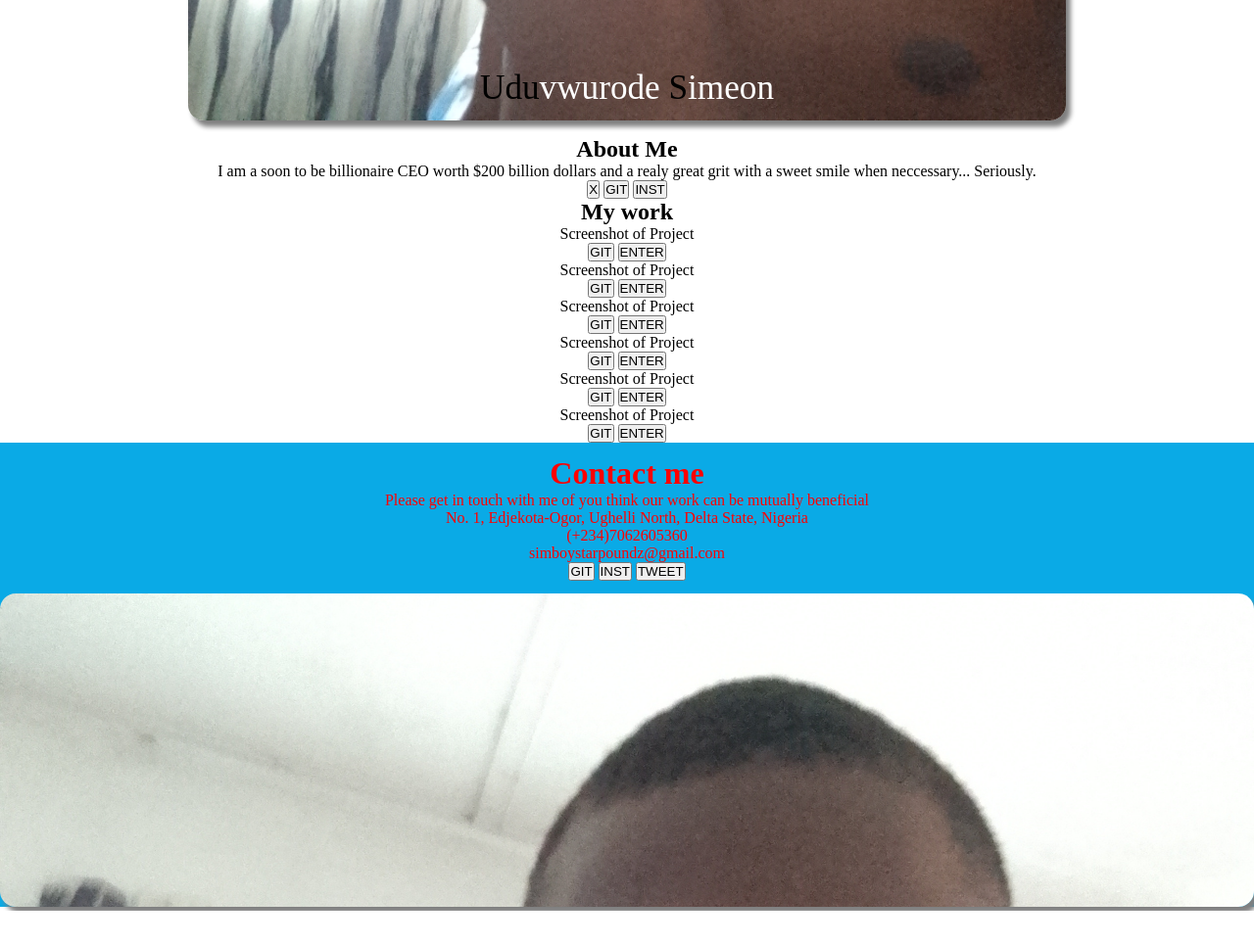
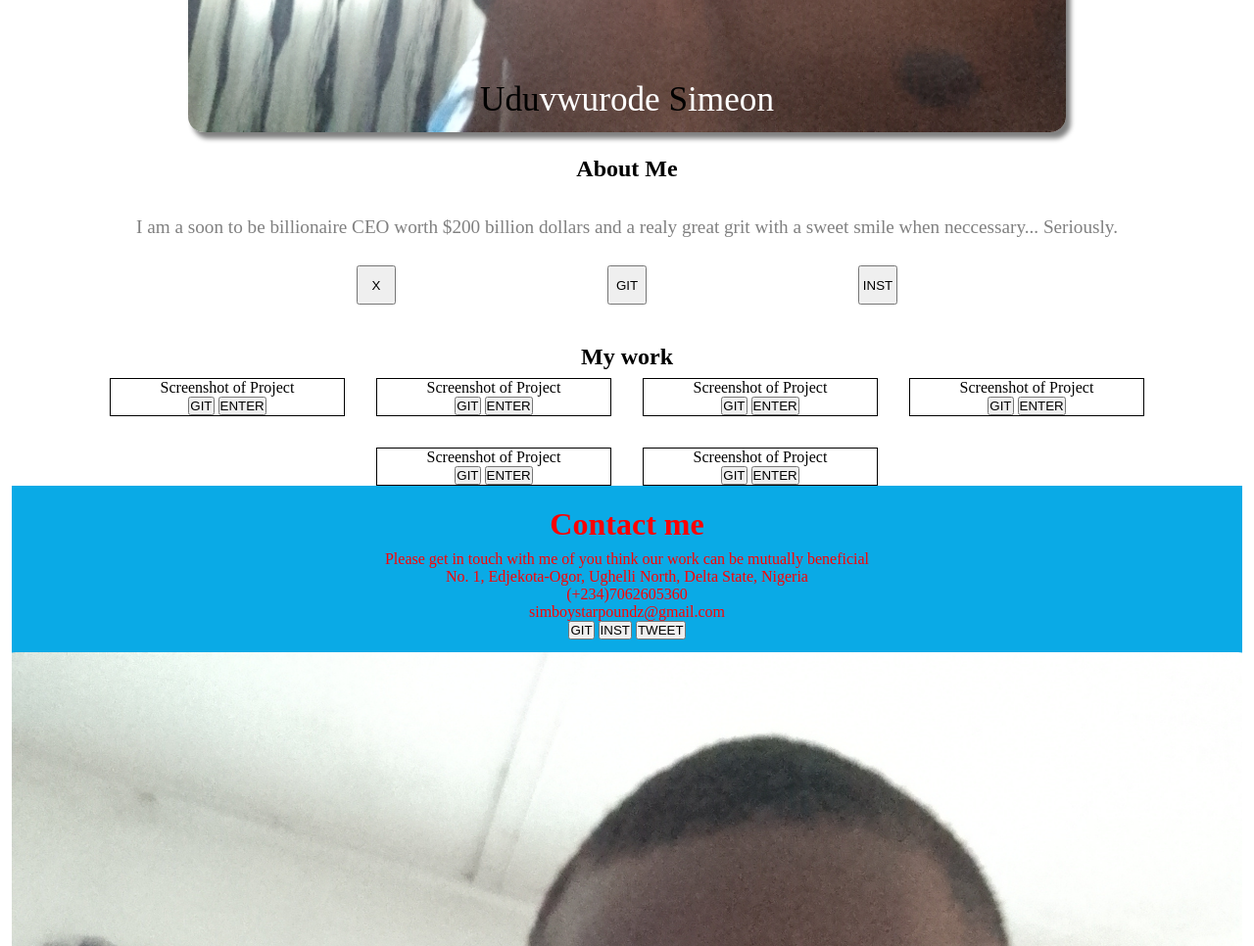
Before and after one commit to simeon-dev1/homepage, a plain HTML site: page index.html in a window 1280 px wide. Shown: the part 1120-2086 px from the top of the page at 98% size. Before the commit the page ends 2050 px from the top, so only its background shows below. Drawn offline with Linux system fonts and the light colour scheme; a script that the page names is missing.

Commit message:
still on it

```diff
--- a/index.html
+++ b/index.html
@@ -9,7 +9,7 @@
       eruda.init();
     </script>
     <link rel="stylesheet" href="styles.css" />
-    <script src="index.js?v=2" defer></script>
+    <script src="index.js?v=3" defer></script>
   </head>
   <body>
     <header>
@@ -24,14 +24,17 @@
         I am a soon to be billionaire CEO worth $200 billion dollars and a realy great grit with a
         sweet smile when neccessary... Seriously.
       </p>
-      <div clas="about-socials">
+      <div class="about-icons">
       	<button>X</button>
       	<button>GIT</button>
       	<button>INST</button>
       </div>
     </section>
-    <section class="work-cards">
+    <section class="work-card-div">
       <h1>My work</h1>
+      <div class="work-cards">
+
+      </div>
     </section>
     <footer>
     	<div class="footer-top">
--- a/index.js
+++ b/index.js
@@ -4,7 +4,7 @@ const workCards = document.querySelector(".work-cards");
 
 for(i = 0; i < 6; i++) {
 	workCards.innerHTML += `
-		<div>
+		<div class="work-card">
 			<div class="image">
 				Screenshot of Project
 			</div>
@@ -23,3 +23,5 @@ for(i = 0; i < 6; i++) {
 		</div>
 	`
 }
+
+const workDescriptions = []
--- a/styles.css
+++ b/styles.css
@@ -16,17 +16,22 @@ body {
 body {
 	display: flex;
 	flex-direction: column;
+	margin: 0.75rem;
 }
 
 body::before {
 	content: "";
 	position: absolute;
 	width: 200vw;
-	height: 25rem;
+	height: 30rem;
 	transform: rotate(330deg) translate(-5rem, -13rem);
 	background-color: rgb(10, 150, 220) ;
-	z-index: -100;
-	box-shadow: 0.2rem 0.2rem 0.2rem grey;
+	z-index: -1;
+	box-shadow: 0.2rem7.2rem 0.2rem grey;
+}
+
+h1 {
+	margin: 0.5rem;
 }
 
 img {
@@ -56,7 +61,49 @@ img {
 
 .about {
 	color: black;
+	display: flex;
+	flex-direction: column;
+	align-items:center;
+	& > p {
+		color: grey;
+		line-height: 1.8rem;
+		font-size: 1.2rem;
+		margin: 1.5rem;
+	}
 }
+
+.about-icons {
+	display: flex;
+	padding-bottom: 2rem;
+	justify-content: space-around;
+	width: 60vw;
+	& > button {
+		width: 2.5rem;
+		height: 2.5rem;
+		font-size:: 1.8rem;
+	}
+}
+
+/*------*/
+.work-cards {
+	display: flex;
+	flex-wrap: wrap;
+	justify-content: center;
+	gap: 2rem;
+}
+
+.work-card {
+	width: 15rem;
+	border: 1px solid black;
+	& > .image {
+
+	}
+	& > .work-description {
+
+	}
+}
+
+
 
 footer {
 	color: red;
```
